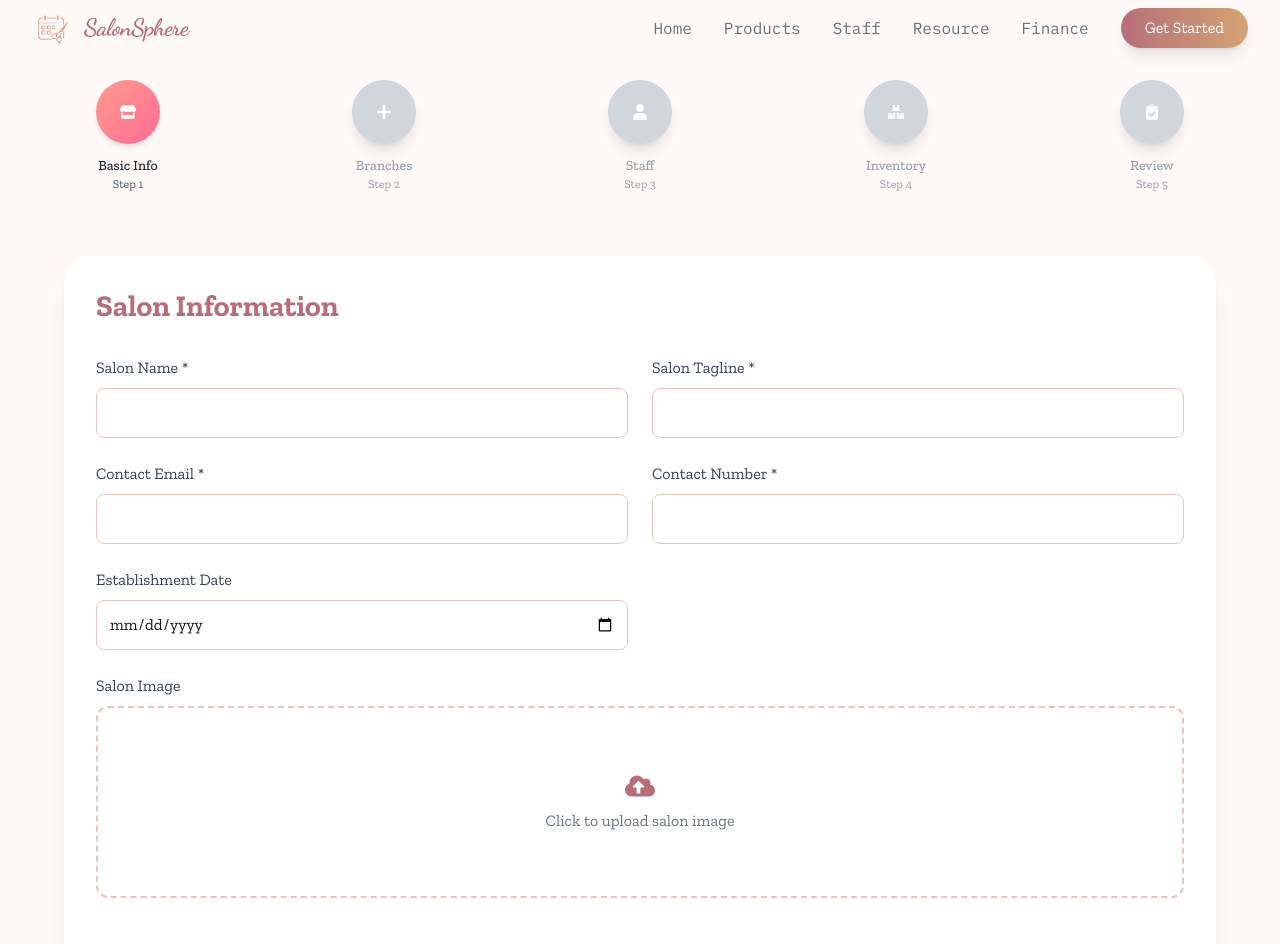
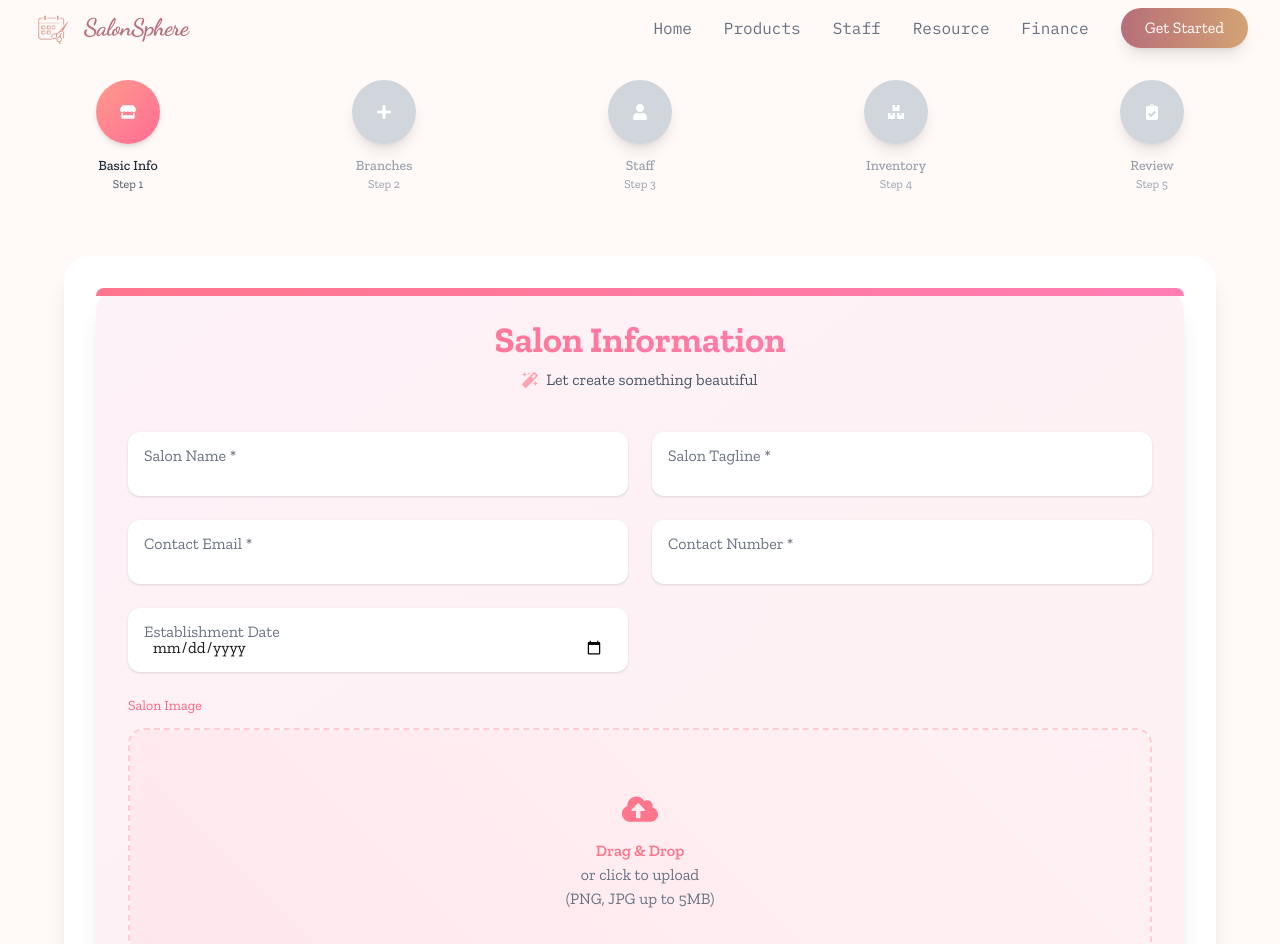
Before and after one commit to satyam-svg/Salon-Software-frontend-, a Next.js app: page /1/salon/creating in a window 1280 px wide. Shown: the top 944 px of the page. Built offline with nearby package versions, Linux system fonts and the light colour scheme.

Commit message:
customize the step one design

```diff
--- a/src/Components/StepOne.tsx
+++ b/src/Components/StepOne.tsx
@@ -1,5 +1,8 @@
+'use client';
 import { useState } from "react";
-import { FaCloudUploadAlt } from "react-icons/fa";
+import { FaCloudUploadAlt, FaMagic } from "react-icons/fa";
+import { motion, AnimatePresence } from "framer-motion";
+
 interface FormData {
   salon_name: string;
   salon_tag: string;
@@ -9,6 +12,7 @@ interface FormData {
   branch_url: string;
   salon_img_url: string;
 }
+
 export default function StepOne({ step }: { step: number }) {
   const [formData, setFormData] = useState<FormData>({
     salon_name: '',
@@ -19,92 +23,224 @@ export default function StepOne({ step }: { step: number }) {
     branch_url: '',
     salon_img_url: '',
   });
+
+  const [activeField, setActiveField] = useState<string | null>(null);
+
   const handleImageUpload = (e: React.ChangeEvent<HTMLInputElement>) => {
     const file = e.target.files?.[0];
     if (file) {
       const reader = new FileReader();
       reader.onloadend = () => {
-            setFormData({...formData, salon_img_url: reader.result as string});
+        setFormData({ ...formData, salon_img_url: reader.result as string });
       };
       reader.readAsDataURL(file);
     }
   };
+
+  const floatingLabelVariants = {
+    active: { y: -10, scale: 0.9, color: "#ff758c" },
+    inactive: { y: 0, scale: 1, color: "#6b7280" }
+  };
+
+  const inputContainerVariants = {
+    hidden: { opacity: 0, scale: 0.8, rotateX: -15 },
+    visible: {
+      opacity: 1,
+      scale: 1,
+      rotateX: 0,
+      transition: {
+        type: "spring",
+        stiffness: 100,
+        damping: 10
+      }
+    },
+    hover: {
+      scale: 1.02,
+      boxShadow: "0 10px 30px -10px rgba(255, 117, 140, 0.2)"
+    },
+    focused: {
+      scale: 1.03,
+      borderColor: "#ff758c",
+      boxShadow: "0 15px 40px -10px rgba(255, 117, 140, 0.3)"
+    }
+  };
+
+  const inputRevealVariants = {
+    hidden: { opacity: 0, x: -20 },
+    visible: {
+      opacity: 1,
+      x: 0,
+      transition: {
+        delay: 0.2,
+        type: "spring",
+        stiffness: 120
+      }
+    }
+  };
+
   return (
-     <>
+    <AnimatePresence>
       {step === 1 && (
-              <div className="space-y-6">
-                <h2 className="text-3xl font-bold text-[#b76e79] mb-8">Salon Information</h2>
+        <motion.div
+          initial={{ opacity: 0, y: 20 }}
+          animate={{ opacity: 1, y: 0 }}
+          exit={{ opacity: 0, y: -20 }}
+          transition={{ duration: 0.5 }}
+          className="relative bg-gradient-to-br from-pink-50 to-rose-50 p-8 rounded-3xl shadow-xl"
+        >
+          <div className="absolute top-0 left-0 w-full h-2 bg-gradient-to-r from-[#ff758c] to-[#ff7eb3] rounded-t-3xl" />
+
+          <motion.div
+            initial={{ scale: 0.95 }}
+            animate={{ scale: 1 }}
+            className="text-center mb-10"
+          >
+            <motion.h2
+              initial={{ opacity: 0, y: -10 }}
+              animate={{ opacity: 1, y: 0 }}
+              className="text-4xl font-bold bg-gradient-to-r from-[#ff758c] to-[#ff7eb3] bg-clip-text text-transparent mb-2"
+            >
+              Salon Information
+            </motion.h2>
+            <motion.p
+              initial={{ opacity: 0 }}
+              animate={{ opacity: 1 }}
+              className="text-gray-600 flex items-center justify-center gap-2"
+            >
+              <FaMagic className="text-rose-300 animate-pulse" />
+              Let  create something beautiful
+            </motion.p>
+          </motion.div>
 
           <div className="grid grid-cols-2 gap-6">
-                  <div>
-                    <label className="block text-gray-700 mb-2">Salon Name *</label>
+            {[
+              { id: 'salon_name', label: 'Salon Name *', type: 'text' },
+              { id: 'salon_tag', label: 'Salon Tagline *', type: 'text' },
+              { id: 'contact_email', label: 'Contact Email *', type: 'email' },
+              { id: 'contact_number', label: 'Contact Number *', type: 'tel' },
+              { id: 'opening_time', label: 'Establishment Date', type: 'date' },
+            ].map((field, index) => (
+              <motion.div
+                key={field.id}
+                initial="hidden"
+                animate="visible"
+                variants={inputContainerVariants}
+                transition={{ delay: index * 0.1 }}
+              >
+                <motion.div
+                  className="relative h-16 bg-white rounded-xl p-3 shadow-sm overflow-hidden"
+                  variants={inputContainerVariants}
+                  whileHover="hover"
+                  animate={activeField === field.id ? 'focused' : 'visible'}
+                >
+                  {/* Animated border gradient */}
+                  <motion.div
+                    className="absolute inset-0 rounded-xl"
+                    initial={{ opacity: 0 }}
+                    animate={{
+                      opacity: activeField === field.id ? 1 : 0,
+                      background: `linear-gradient(45deg, #ff758c 0%, #ff7eb3 100%)`
+                    }}
+                    transition={{ duration: 0.3 }}
+                  />
+
+                  <div className="absolute inset-[2px] bg-white rounded-xl" />
+
+                  <motion.label
+                    className="absolute left-4 origin-left pointer-events-none"
+                    variants={floatingLabelVariants}
+                    animate={formData[field.id as keyof FormData] || activeField === field.id ? 'active' : 'inactive'}
+                  >
+                    {field.label}
+                  </motion.label>
+
+                  <motion.div
+                    variants={inputRevealVariants}
+                    className="h-full"
+                  >
                     <input
-                      className="w-full p-3 border border-[#e8c4c0] rounded-lg focus:ring-2 focus:ring-[#b76e79]"
-                      value={formData.salon_name}
-                      onChange={(e) => setFormData({...formData, salon_name: e.target.value})}
+                      type={field.type}
+                      className="w-full h-full pt-4 px-3 bg-transparent outline-none z-10 relative"
+                      onFocus={() => setActiveField(field.id)}
+                      onBlur={() => setActiveField(null)}
+                      value={formData[field.id as keyof FormData]}
+                      onChange={(e) => setFormData({ ...formData, [field.id]: e.target.value })}
                       required
                     />
+                  </motion.div>
+                </motion.div>
+              </motion.div>
+            ))}
+
+            <motion.div
+              className="col-span-2"
+              initial={{ opacity: 0, scale: 0.95 }}
+              animate={{ opacity: 1, scale: 1 }}
+              transition={{ delay: 0.5 }}
+            >
+              <label className="block text-sm text-rose-400 mb-3">Salon Image</label>
+              <motion.label
+                whileHover={{ scale: 1.02 }}
+                whileTap={{ scale: 0.98 }}
+                className="flex flex-col items-center justify-center h-64 border-2 border-dashed border-rose-200 rounded-2xl cursor-pointer bg-white/50 backdrop-blur-sm hover:border-[#ff758c] transition-all relative overflow-hidden"
+              >
+                {/* Animated background gradient */}
+                <motion.div
+                  className="absolute inset-0"
+                  animate={{
+                    background: `linear-gradient(45deg, ${formData.salon_img_url ? 'transparent' : '#ff758c20'}, #ff7eb310)`
+                  }}
+                  transition={{ duration: 2, repeat: Infinity, repeatType: "reverse" }}
+                />
+
+                {formData.salon_img_url ? (
+                  <motion.img
+                    src={formData.salon_img_url}
+                    alt="Salon"
+                    className="h-full w-full object-cover rounded-2xl z-10 relative"
+                    initial={{ opacity: 0, scale: 0.95 }}
+                    animate={{ opacity: 1, scale: 1 }}
+                  />
+                ) : (
+                  <motion.div
+                    className="flex flex-col items-center z-10 relative"
+                    animate={{ y: [-5, 0, -5] }}
+                    transition={{ repeat: Infinity, duration: 2 }}
+                  >
+                    <FaCloudUploadAlt className="text-4xl text-[#ff758c] mb-3" />
+                    <p className="text-gray-500 text-center">
+                      <span className="text-[#ff758c] font-semibold">Drag & Drop</span><br />
+                      or click to upload<br />
+                      (PNG, JPG up to 5MB)
+                    </p>
+                  </motion.div>
+                )}
+                <input type="file" className="hidden" onChange={handleImageUpload} />
+              </motion.label>
+            </motion.div>
           </div>
 
-                  <div>
-                    <label className="block text-gray-700 mb-2">Salon Tagline *</label>
-                    <input
-                      className="w-full p-3 border border-[#e8c4c0] rounded-lg focus:ring-2 focus:ring-[#b76e79]"
-                      value={formData.salon_tag}
-                      onChange={(e) => setFormData({...formData, salon_tag: e.target.value})}
-                      required
-                    />
-                  </div>
+          <motion.div
+            className="flex justify-end mt-8"
+            initial={{ opacity: 0, x: 20 }}
+            animate={{ opacity: 1, x: 0 }}
+            transition={{ delay: 0.8 }}
+          >
+            <motion.button
+              whileHover={{
+                scale: 1.05,
+                background: `linear-gradient(45deg, #ff758c, #ff7eb3)`
+              }}
+              whileTap={{ scale: 0.95 }}
+              className="px-8 py-3 bg-gradient-to-r from-[#ff758c] to-[#ff7eb3] text-white rounded-xl font-semibold shadow-lg hover:shadow-xl transition-all relative overflow-hidden"
+            >
+              {/* Button animation elements */}
 
-                  <div>
-                    <label className="block text-gray-700 mb-2">Contact Email *</label>
-                    <input
-                      type="email"
-                      className="w-full p-3 border border-[#e8c4c0] rounded-lg focus:ring-2 focus:ring-[#b76e79]"
-                      value={formData.contact_email}
-                      onChange={(e) => setFormData({...formData, contact_email: e.target.value})}
-                      required
-                    />
-                  </div>
-
-                  <div>
-                    <label className="block text-gray-700 mb-2">Contact Number *</label>
-                    <input
-                      type="tel"
-                      className="w-full p-3 border border-[#e8c4c0] rounded-lg focus:ring-2 focus:ring-[#b76e79]"
-                      value={formData.contact_number}
-                      onChange={(e) => setFormData({...formData, contact_number: e.target.value})}
-                      required
-                    />
-                  </div>
-
-                  <div>
-                    <label className="block text-gray-700 mb-2">Establishment Date</label>
-                    <input
-                      type="date"
-                      className="w-full p-3 border border-[#e8c4c0] rounded-lg focus:ring-2 focus:ring-[#b76e79]"
-                      value={formData.opening_time}
-                      onChange={(e) => setFormData({...formData, opening_time: e.target.value})}
-                    />
-                  </div>
-
-                  <div className="col-span-2">
-                    <label className="block text-gray-700 mb-2">Salon Image</label>
-                    <label className="flex flex-col items-center justify-center h-48 border-2 border-dashed border-[#e8c4c0] rounded-xl cursor-pointer hover:border-[#b76e79] transition-colors">
-                      {formData.salon_img_url ? (
-                        <img src={formData.salon_img_url} alt="Salon" className="h-full w-full object-cover rounded-xl" />
-                      ) : (
-                        <>
-                          <FaCloudUploadAlt className="text-3xl text-[#b76e79] mb-2" />
-                          <p className="text-gray-500">Click to upload salon image</p>
-                        </>
+              Save Salon →
+            </motion.button>
+          </motion.div>
+        </motion.div>
       )}
-                      <input type="file" className="hidden" onChange={handleImageUpload} />
-                    </label>
-                  </div>
-                </div>
-              </div>
-            )}
-     </>
+    </AnimatePresence>
   )
 }
--- a/src/app/(dashboard)/[userId]/salon/creating/page.tsx
+++ b/src/app/(dashboard)/[userId]/salon/creating/page.tsx
@@ -1,7 +1,7 @@
 'use client';
 import { useState } from 'react';
 import { motion, AnimatePresence } from 'framer-motion';
-import { FaPlus, FaCloudUploadAlt, FaCheck, FaChevronLeft, FaChevronRight, FaUser, FaStore, FaBoxes, FaClipboardCheck } from 'react-icons/fa';
+import { FaPlus, FaCheck, FaChevronLeft, FaChevronRight, FaUser, FaStore, FaBoxes, FaClipboardCheck } from 'react-icons/fa';
 import StepOne from '@/Components/StepOne';
 
 // Define TypeScript interfaces
```
Lines whose indentation alone changed are shown as unchanged.
